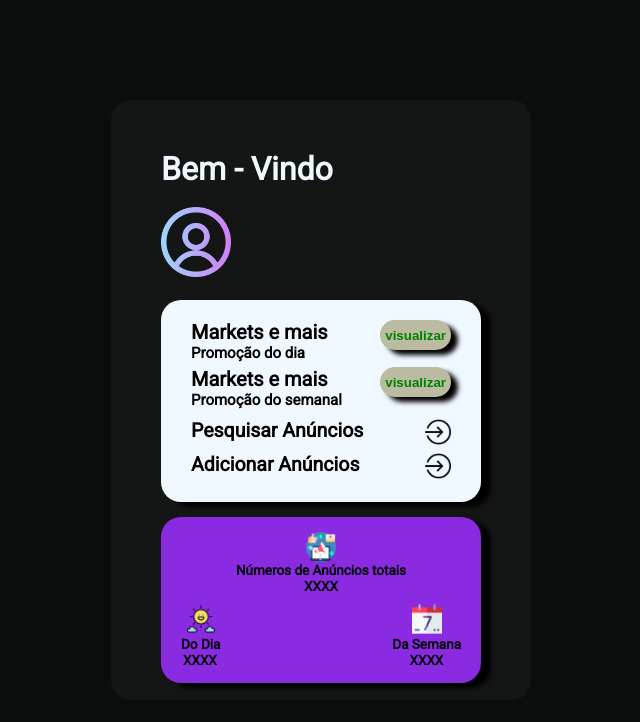
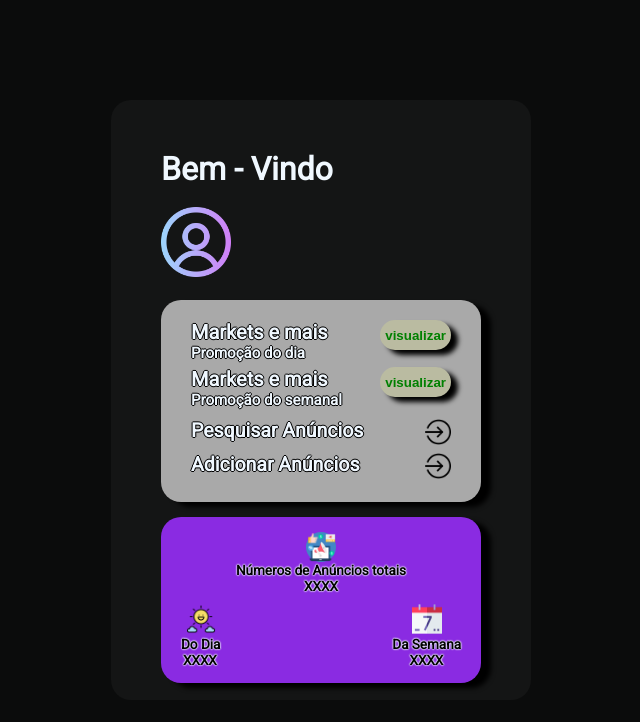
Before and after one commit to George-Luis-Costa/TCC_Qual_e_o_Preco, a React (Create React App) app: page /Main in a window 1280 px wide. Shown: the top 722 px of the page, without its empty margins (319-959 px from the left). Built offline with nearby package versions, Linux system fonts and the light colour scheme.

Commit message:
Mudanças na estilizacao e botoes voltar

```diff
--- a/package.json
+++ b/package.json
@@ -7,12 +7,14 @@
     "@testing-library/react": "^13.4.0",
     "@testing-library/user-event": "^13.5.0",
     "axios": "^1.1.3",
+    "bootstrap": "^5.2.2",
     "react": "^18.2.0",
     "react-dom": "^18.2.0",
     "react-icons": "^4.6.0",
     "react-router-dom": "^6.4.2",
     "react-scripts": "^5.0.1",
     "react-toastify": "^9.0.8",
+    "reactstrap": "^9.1.5",
     "web-vitals": "^2.1.4"
   },
   "scripts": {
--- a/src/App.js
+++ b/src/App.js
@@ -2,7 +2,9 @@ import 'react-toastify/dist/ReactToastify.css';
 import { BrowserRouter } from 'react-router-dom';
 import { ToastContainer } from 'react-toastify';
 import Routes from './routes/index';
-import './index.css'
+
+
+
 
 function App() {
   return (
--- a/src/index.css
+++ b/src/index.css
@@ -164,3 +164,23 @@ body, html {
   line-height: 1.5;
   text-decoration: none;
 }
+
+a:link {
+  color: green;
+  text-decoration: none;
+}
+
+a:visited {
+  color: rgb(0, 0, 85);
+  text-decoration: none;
+}
+
+a:hover {
+  color: rgb(79, 27, 126);
+  text-decoration: none;
+}
+
+a:active {
+  color: yellow;
+  text-decoration: none;
+}
--- a/src/page/busca_da_semana/semana.jsx
+++ b/src/page/busca_da_semana/semana.jsx
@@ -1,9 +1,9 @@
 import React, { useEffect, useState } from 'react'
+import { Link } from "react-router-dom"
 import Card from '../../components/Card'
 import SearchIcon from '../../assets/search.svg'
 
 const API_URL = `https://qualpreco-api.herokuapp.com/tcc-api`
-
 
 const Semana = () => {
 
@@ -25,6 +25,12 @@ const Semana = () => {
         <div className='app'>
             <h1 className='h1'>Anúncios da Semana...</h1>
 
+            <Link to={"/Main"} className='container'>
+                <button className='movie buttonVoltar'>
+                    <span className='spanButton'>Voltar</span>
+                </button>
+            </Link>
+
             {
                 (ads?.length > 0)
                     ? (
--- a/src/page/busca_do_dia/dia.jsx
+++ b/src/page/busca_do_dia/dia.jsx
@@ -1,5 +1,6 @@
 import React, { useEffect, useState } from 'react'
 import Card from '../../components/Card'
+import { Link } from "react-router-dom"
 import SearchIcon from '../../assets/search.svg'
 
 const API_URL = `https://qualpreco-api.herokuapp.com/tcc-api`
@@ -25,6 +26,12 @@ const Dia = () => {
         <div className='app'>
             <h1 className='h1'>Anúncios do Dia...</h1>
 
+            <Link to={"/Main"} className='container'>
+                <button className='movie buttonVoltar'>
+                    <span className='spanButton'>Voltar</span>
+                </button>
+            </Link>
+
             {
                 (ads?.length > 0)
                     ? (
--- a/src/page/search_produto/search.jsx
+++ b/src/page/search_produto/search.jsx
@@ -1,4 +1,5 @@
 import React, { useEffect, useState } from 'react'
+import { Link } from "react-router-dom"
 import Card from '../../components/Card'
 import '../search_produto/style.css'
 import SearchIcon from '../../assets/search.svg'
@@ -31,6 +32,9 @@ const Home = () => {
     return (
         <div className='app'>
             <h1 className='h1'>Pesquisar...</h1>
+
+
+
             <div className='search'>
                 <input type="text"
                     placeholder='Buscar Produtos'
@@ -42,9 +46,15 @@ const Home = () => {
                     alt='Busca'
                     onClick={() => searchData(
                         `/product/search?name=${String(buscaTermo)}`
-                        )}
+                    )}
                 />
             </div>
+
+            <Link to={"/Main"} className='container'>
+                <button className='movie buttonVoltar'>
+                    <span className='spanButton'>Voltar</span>
+                </button>
+            </Link>
 
             {
                 (ads?.length > 0)
--- a/src/page/search_produto/style.css
+++ b/src/page/search_produto/style.css
@@ -123,8 +123,20 @@
   overflow: hidden;
   border: none;
 
+
   transition: all 0.4s cubic-bezier(0.175, 0.885, 0, 1);
   box-shadow: 0px 13px 10px -7px rgba(0, 0, 0, 0.1);
+}
+
+.buttonVoltar {
+  width: 30rem;
+  height: 3rem;
+  background-color: #704C2F;
+}
+
+.spanButton {
+font-size: 25px;
+font-family: var(--font-roboto);
 }
 
 .movie div:nth-of-type(1) {
--- a/src/page/tela_login/telaLogin.css
+++ b/src/page/tela_login/telaLogin.css
@@ -197,27 +197,3 @@ label[for="input_avatar"] {
     color: rgb(229, 229, 229);
 
 }
-
-
-a:link {
-    color: green;
-    text-decoration: none;
-  }
-
-
-  a:visited {
-    color: blue;
-    text-decoration: none;
-  }
-
-
-  a:hover {
-    color: rgb(79, 27, 126);
-    text-decoration: none;
-  }
-
-
-  a:active {
-    color: yellow;
-    text-decoration: none;
-  }
--- a/src/page/tela_main/telaMain.css
+++ b/src/page/tela_main/telaMain.css
@@ -29,19 +29,24 @@
     border-radius: 20px;
     padding: 15px 20px;
     box-shadow: 10px 5px 5px black;
+    text-shadow: 0 0 0.2em aliceblue, 0 0 0.2em aliceblue,
+        0 0 0.2em aliceblue
 }
 
 .section__div__access {
-    background-color: aliceblue;
+    background-color: darkgrey;
     border-radius: 20px;
     padding: 20px 30px;
     box-shadow: 10px 5px 5px black;
+    text-shadow: -1px 0 black, 0 1px black,
+        1px 0 black, 0 -1px black;
 }
 
-.section__access__h1{
+.section__access__h1 {
     font-size: 20px;
 }
-.section__access__h2{
+
+.section__access__h2 {
     font-size: 15px;
 }
 
@@ -103,23 +108,3 @@
     left: 50%;
     transform: translate(-25%);
 }
-
-a:link {
-    color: green;
-    text-decoration: none;
-}
-
-a:visited {
-    color: rgb(0, 0, 85);
-    text-decoration: none;
-}
-
-a:hover {
-    color: rgb(79, 27, 126);
-    text-decoration: none;
-}
-
-a:active {
-    color: yellow;
-    text-decoration: none;
-}
--- a/src/page/tela_main/telaMain.jsx
+++ b/src/page/tela_main/telaMain.jsx
@@ -37,7 +37,7 @@ const TelaMain = () => {
 
       <section className="conteiner_sources">
 
-        <div className="section__div__access">
+        <div className="section__div__access" style={{ color: 'aliceblue' }}>
 
           <div className="section__div__view">
 
```
Also changed, not shown: src/index.js (+3 -6 lines), 1 other file (tests, documents, lock files or other folders).
